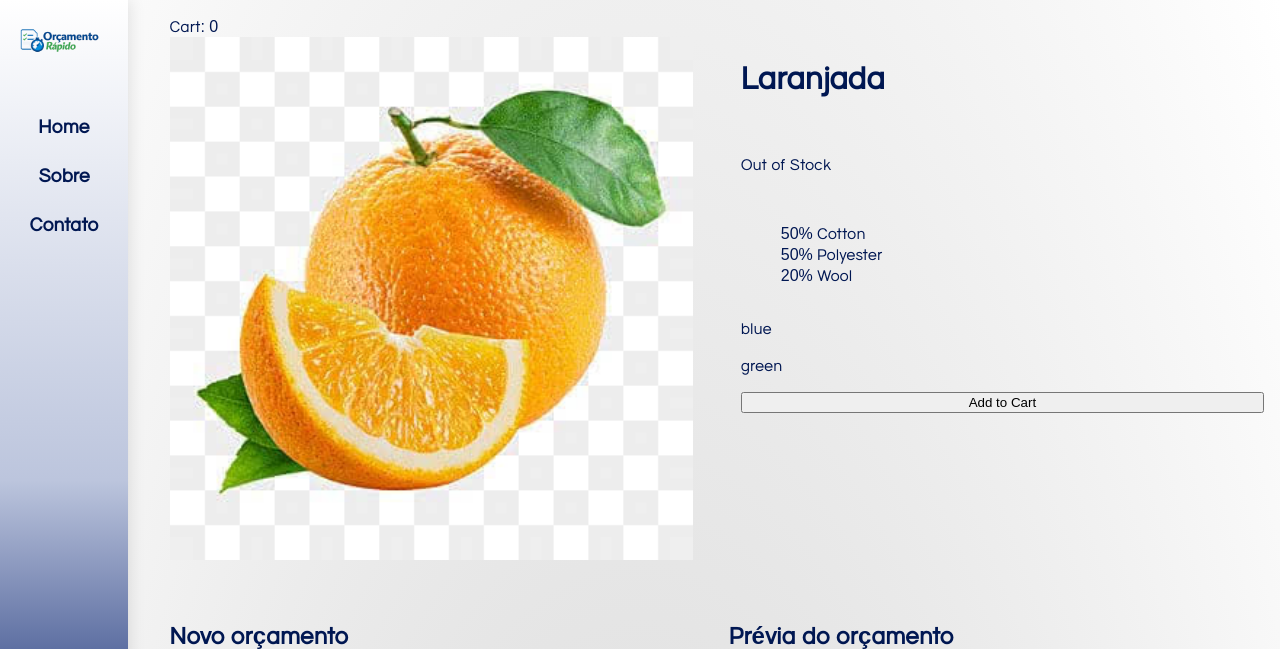
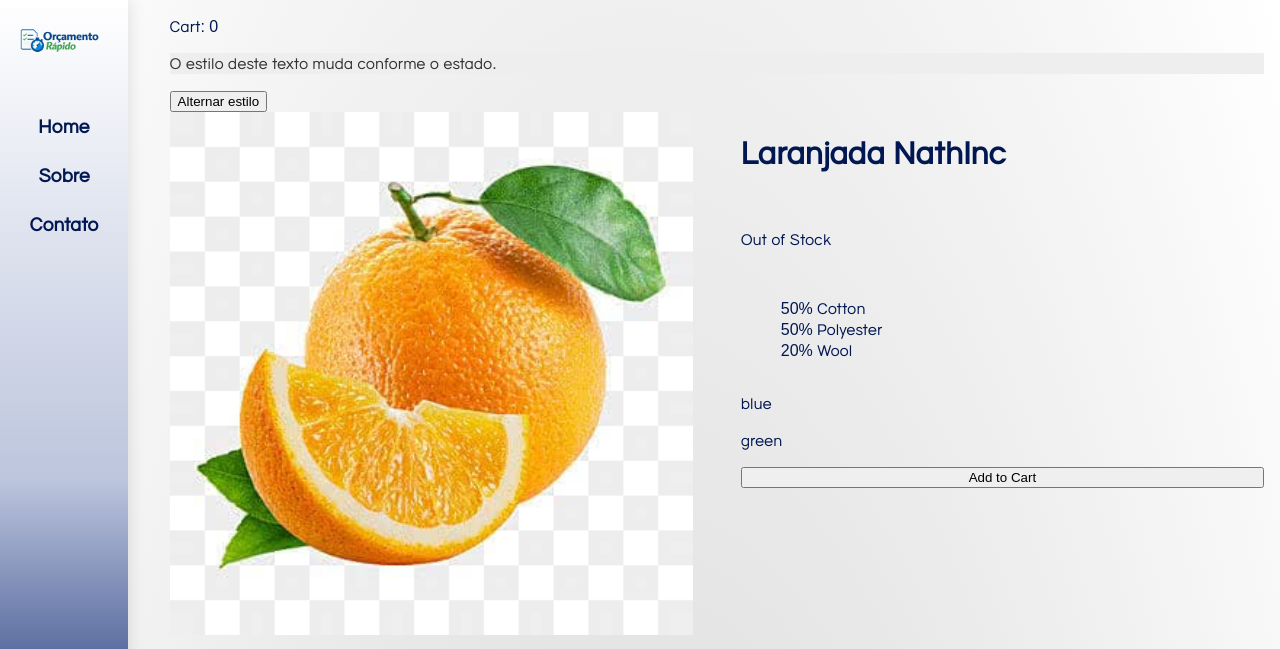
Before and after one commit to nathalidev/orcamento_rapido, a Flask app: page /criar-orcamento in a window 1280 px wide. Shown: the top 649 px of the page. Run offline with Flask 3, Linux system fonts and the light colour scheme; some libraries are stand-ins or nearby versions.

Commit message:
Adiciona funcionalidade de alternância de estilo e atualiza título do produto com marca no Vue.js

```diff
--- a/app/templates/criar_orcamento.html
+++ b/app/templates/criar_orcamento.html
@@ -25,6 +25,17 @@
     <main>
         <div id="app">
             <div class="cart">Cart: <span v-text="cart"></span></div>
+            <div class="style-demo">
+                <p :style="{
+                    color: isHighlighted ? '#ffffff' : '#333333',
+                    backgroundColor: isHighlighted ? '#2e7d32' : '#eeeeee'
+                }">
+                    O estilo deste texto muda conforme o estado.
+                </p>
+                <button type="button" @click="isHighlighted = !isHighlighted">
+                    Alternar estilo
+                </button>
+            </div>
             <div class="product-display">
                 <div class="product-container">
                     <div class="product-image">
@@ -33,7 +44,7 @@
                     </div>
                     <div class="product-info">
                         <!-- INFO DO PRODUTO -->
-                        <h1 v-text="product_title"></h1>
+                        <h1 v-text="titleWithBrand"></h1>
                         <p v-if="inStock > 10">In Stock</p>
                         <p v-else-if="inStock < 10 && inStock > 1">Low Stock</p>
                         <p v-else>Out of Stock</p>
@@ -258,12 +269,13 @@
     <script src="https://cdn.jsdelivr.net/npm/big.js@6.2.2/big.min.js"></script>
     <script src="{{ url_for('static', filename='js/itens_orcamento.js') }}"></script>
     <script>
-    const { createApp, ref } = Vue
+    const { createApp, ref, computed } = Vue
 
     createApp({
         setup() {
 
             const cart = ref(0) // com ref vira objeto por isso ".value". porem no DOM o valor vai direto.
+            const isHighlighted = ref(false)
 
             const addToCart = () => {
                 cart.value += 1 // no HTML o objeto que o ref cria é desestruturado, por isso não precisa do ".value" no HTML.
@@ -277,13 +289,21 @@
                 image.value = variantimage;
             };
 
+            const brand = "NathInc";
+            const product_title = 'Laranjada'
+
+            const titleWithBrand = computed(() => {
+                return product_title + " " + brand;
+            });
+
             return {
-                product_title: ref('Laranjada'),
                 image,
+                titleWithBrand,
                 inStock: ref(-1),
                 details: ['50% Cotton', '50% Polyester', '20% Wool'],
                 variants: [{id:1, color: 'blue', image: image.value},{id:2, color: 'green', image: '{{ url_for("static", filename="images/maca.jpg") }}'}],
                 cart,
+                isHighlighted,
                 addToCart,
                 changeImage
             }
```
